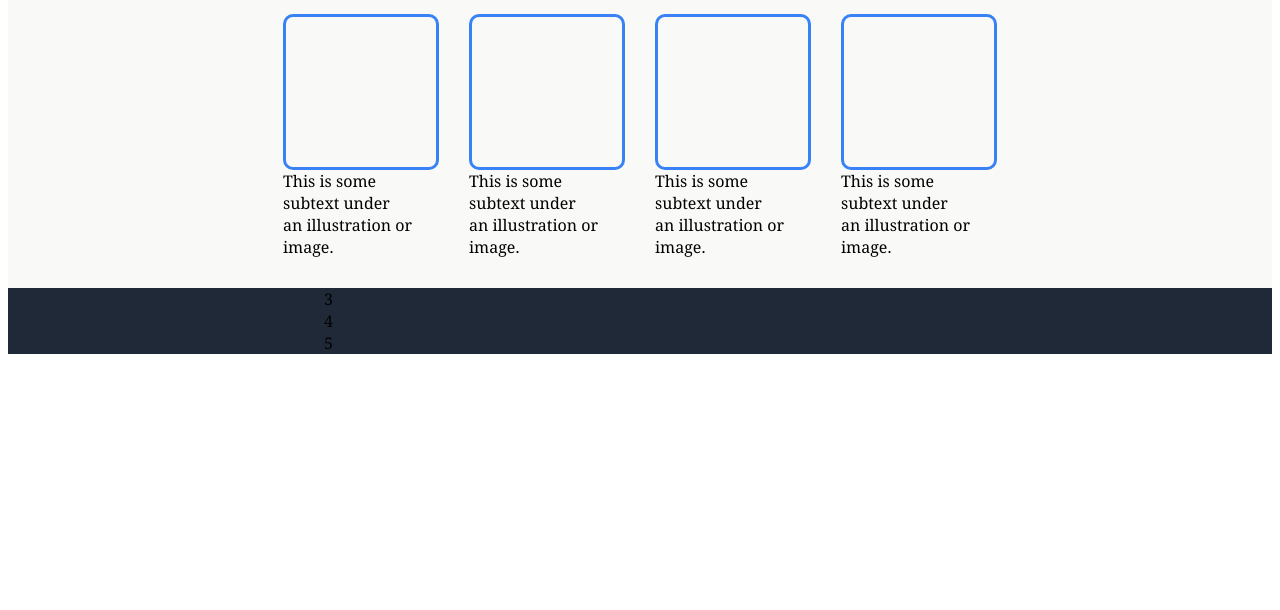
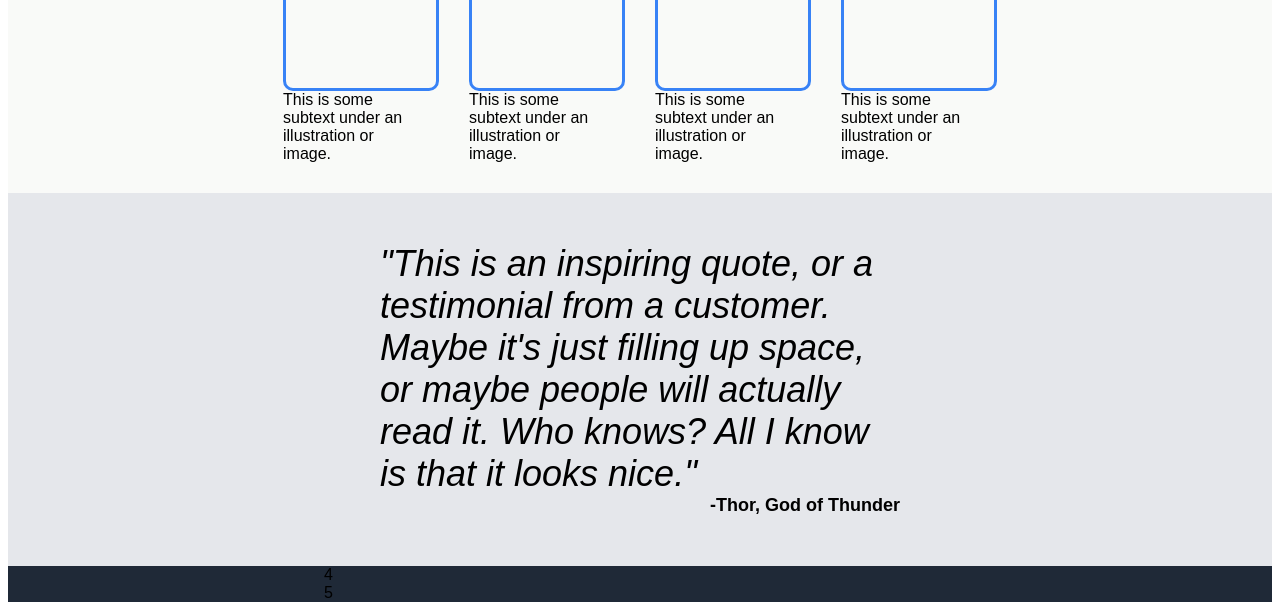
Before and after one commit to sketchius/landing-page, a plain HTML site: page index.html in a window 1280 px wide. Shown: the part 753-1363 px from the top of the page. Before the commit the page ends 1115 px from the top, so only its background shows below. Drawn offline with Linux system fonts and the light colour scheme.

Commit message:
Add quote section

```diff
--- a/css/style.css
+++ b/css/style.css
@@ -1,5 +1,5 @@
 * {
-    font-family:Georgia, 'Times New Roman', Times, serif;
+    font-family:Arial, Helvetica, sans-serif;
 }
 
 .flexV {
@@ -134,3 +134,28 @@
 .informationSubtext {
     width: 130px;
 }
+
+.quoteSection {
+    background-color: #e5e7eb;
+}
+
+.quoteFlexbox {
+    display: flex;
+    justify-content: center;
+    align-items: center;
+    margin: 50px;
+}
+
+.quoteText {
+    font-size: 36px;
+    width: 520px;
+    font-style: italic;
+    font-weight: lighter;
+}
+
+.quoteSignature {
+    font-size: 18px;
+    width: 520px;
+    font-weight: bold;
+    text-align: right;
+}
--- a/index.html
+++ b/index.html
@@ -59,9 +59,16 @@
             </div>
             <div class ="contentBoxMargin"></div>
         </div>
-        <div class="contentBox">
+        <div class="contentBox quoteSection">
             <div class ="contentBoxMargin"></div>
-            <div class="contentBoxContent">3</div>
+            <div class="contentBoxContent">
+                <div class="quoteFlexbox">
+                    <div>
+                        <div class="quoteText">"This is an inspiring quote, or a testimonial from a customer. Maybe it's just filling up space, or maybe people will actually read it. Who knows? All I know is that it looks nice."</div>
+                        <div class="quoteSignature">-Thor, God of Thunder</div>
+                    </div>
+                </div>
+            </div>
             <div class ="contentBoxMargin"></div>
         </div>
         <div class="contentBox">
```
